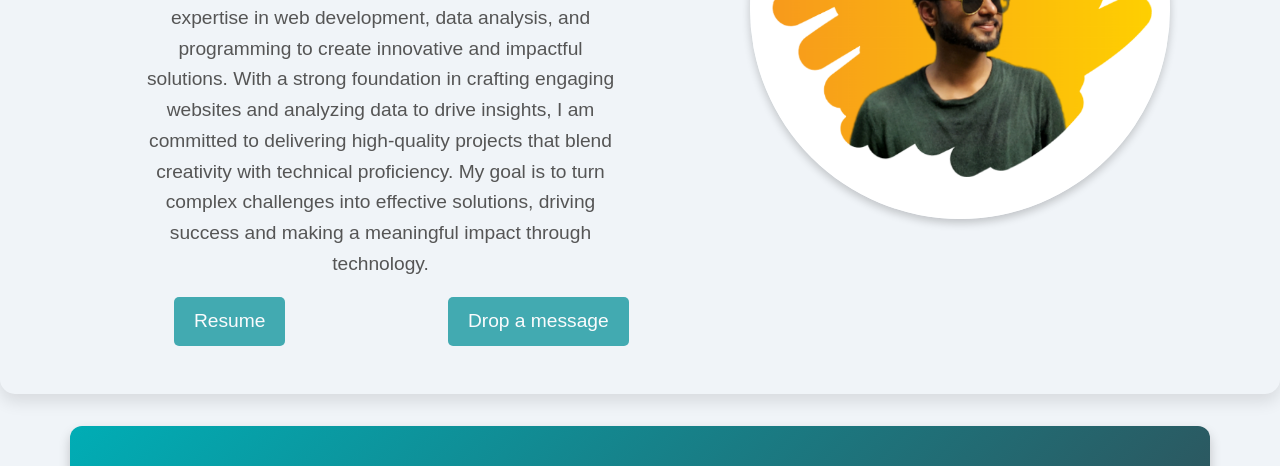
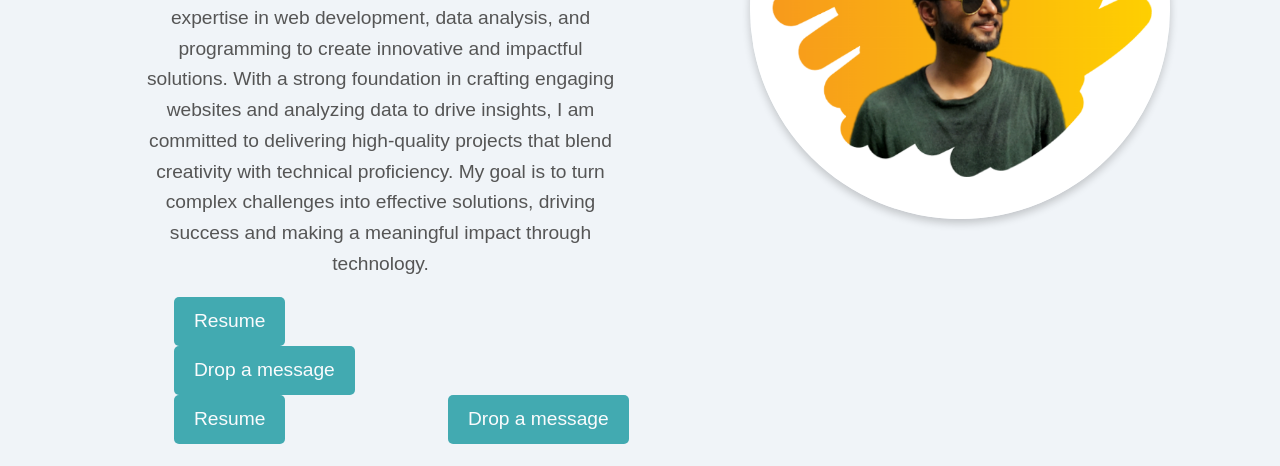
Before and after one commit to AyushKatiyar13/Katiyar-portfolio, a website: page index.html in a window 1280 px wide. Shown: the part 334-800 px from the top of the page. Drawn offline with nearby package versions, Linux system fonts and the light colour scheme.

Commit message:
Update index.html

```diff
--- a/index.html
+++ b/index.html
@@ -61,6 +61,16 @@
                     driving success and making
                     a meaningful impact through technology.
                 </p>
+                <div class="resume_msg_button">
+                    <a href="https://drive.google.com/file/d/1Ry6dmym1--HcYsHS-Bi2VtATK3i2eyAT/view?usp=drive_link"
+                        class="resume_button" download="Ayush_Katiyar_Resume.pdf" target="_blank">
+                        Resume
+                    </a>
+
+                    <a href="Public directory/contact.html" class="resume_button">
+                        Drop a message
+                    </a>
+                </div>
             </div>
             <div class="col-md-6">
                 <img src="Public directory/Images/portfolio photo.png" alt="Profile Picture"
```
